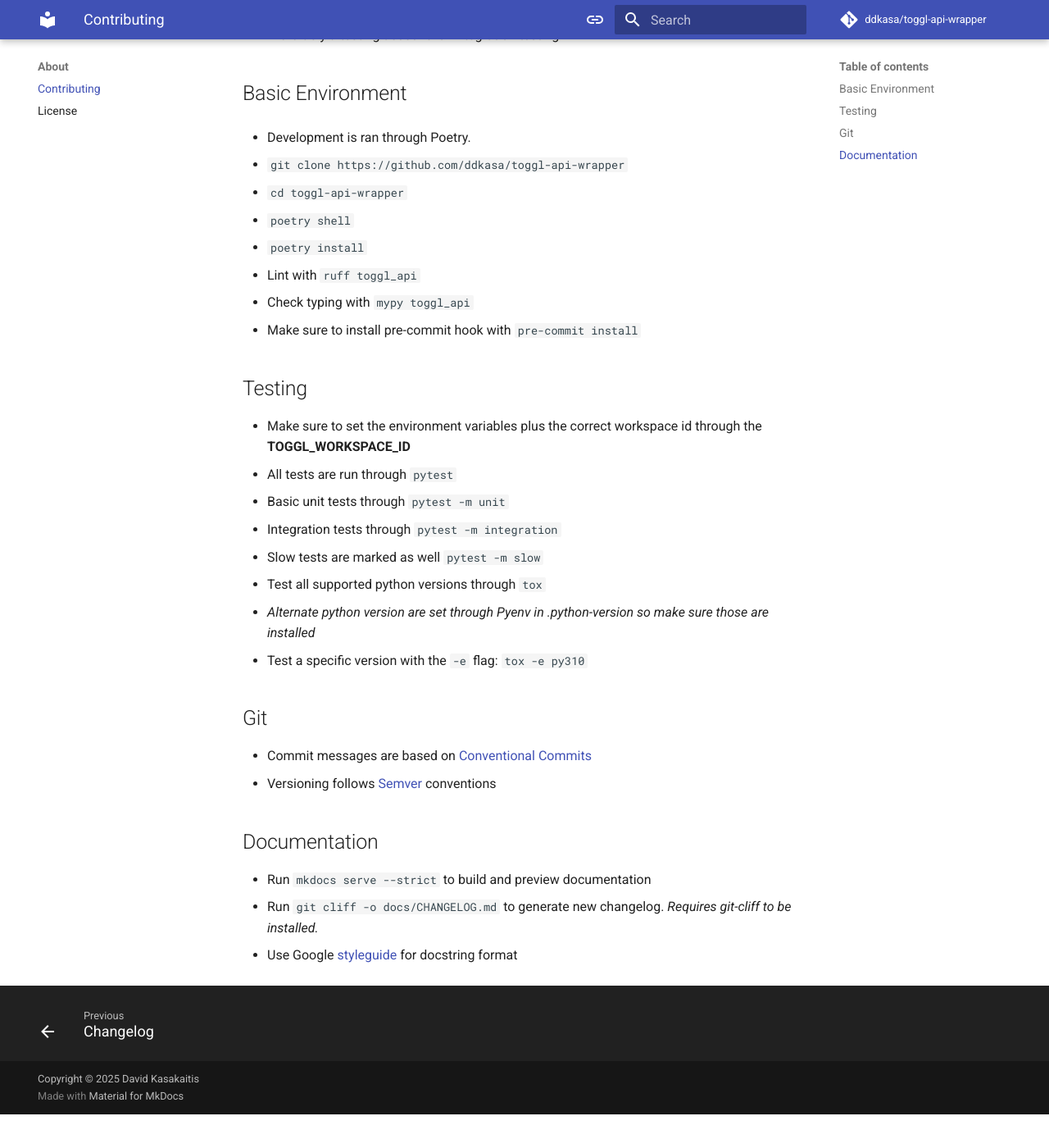
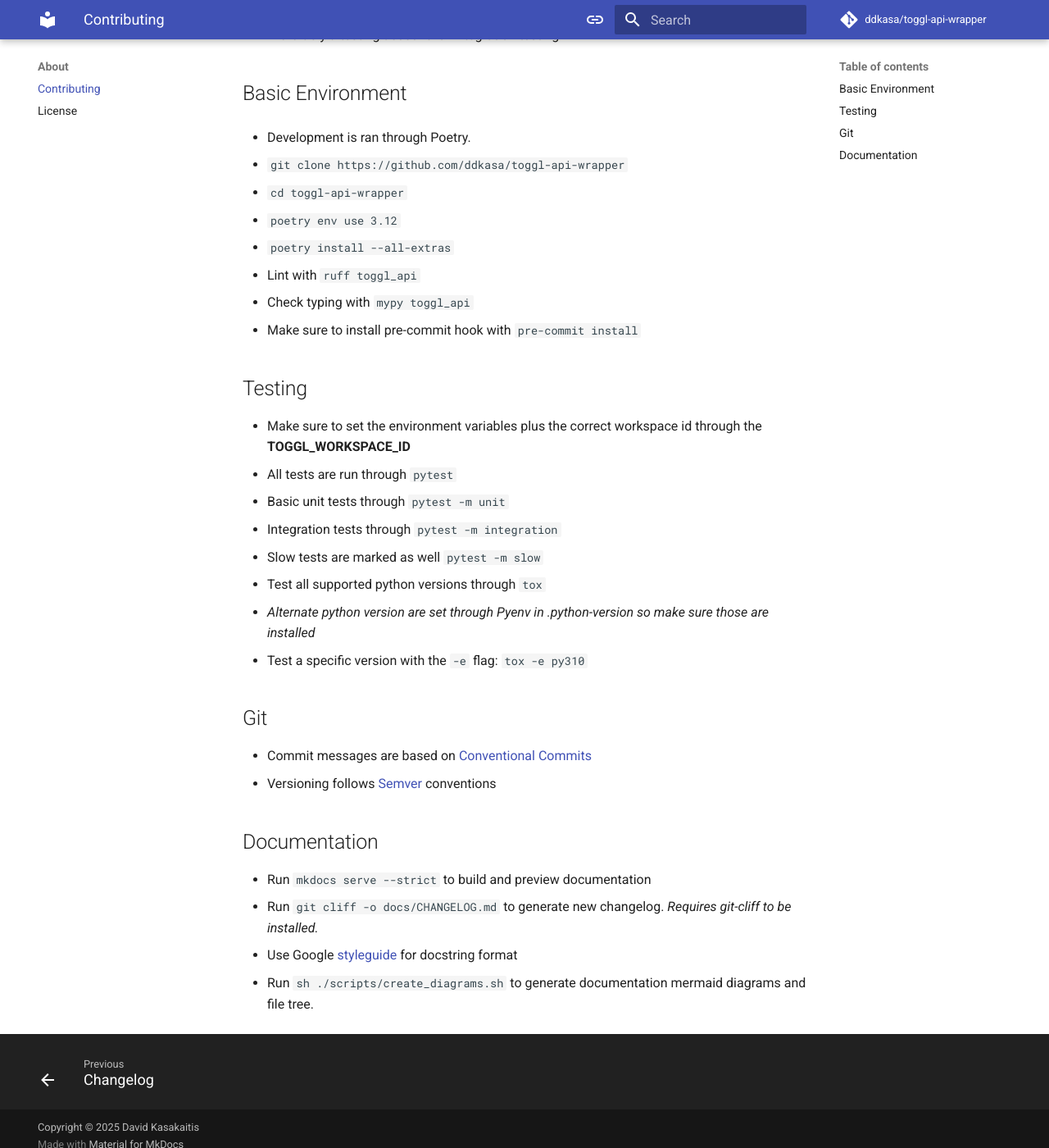
Before and after one commit to ddkasa/toggl-api-wrapper, an MkDocs documentation site: the page built from docs/CONTRIBUTING.md, in a window 1280 px wide and 1400 px high, scrolled down 231 px. Shown: the whole window at 82% size. Built offline with MkDocs 1.6.1 and Material for MkDocs 9.7.7, drawn with Linux system fonts in a browser that asks for light colours; comment, search, counter and statistics services are not loaded; before the commit the page ends 1590 px from its top, so only the background shows below that.

Commit message:
docs(contributing): update contrib docs

```diff
--- a/docs/CONTRIBUTING.md
+++ b/docs/CONTRIBUTING.md
@@ -7,8 +7,8 @@
 
 1. `git clone https://github.com/ddkasa/toggl-api-wrapper`
 2. `cd toggl-api-wrapper`
-3. `poetry shell`
-4. `poetry install`
+3. `poetry env use 3.12`
+4. `poetry install --all-extras`
 
 - Lint with `ruff toggl_api`
 - Check typing with `mypy toggl_api`
@@ -35,3 +35,4 @@
 - Run `mkdocs serve --strict` to build and preview documentation
 - Run `git cliff -o docs/CHANGELOG.md` to generate new changelog. _Requires git-cliff to be installed._
 - Use Google [styleguide](https://google.github.io/styleguide/pyguide.html) for docstring format
+- Run `sh ./scripts/create_diagrams.sh` to generate documentation mermaid diagrams and file tree.
```
